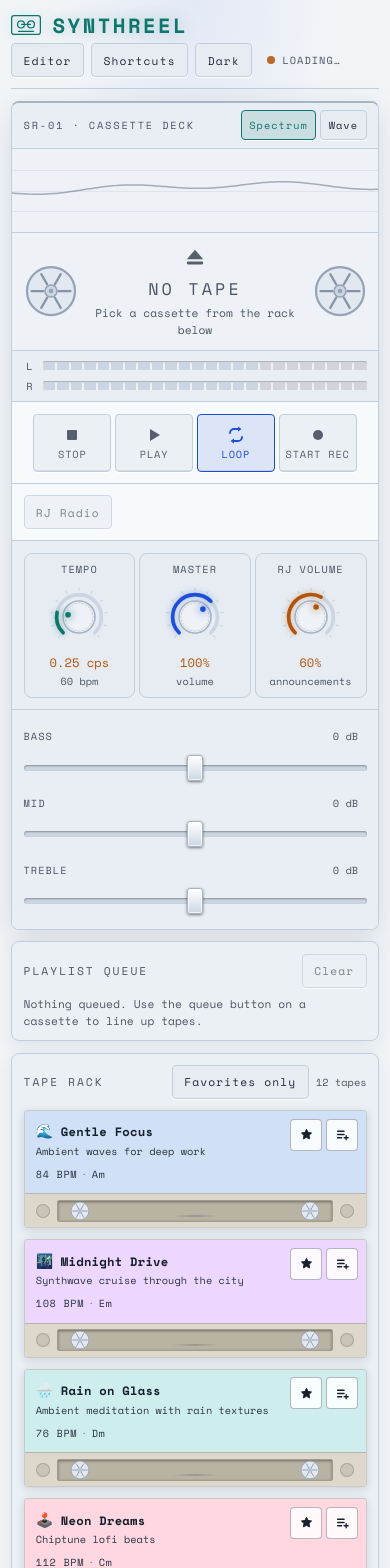
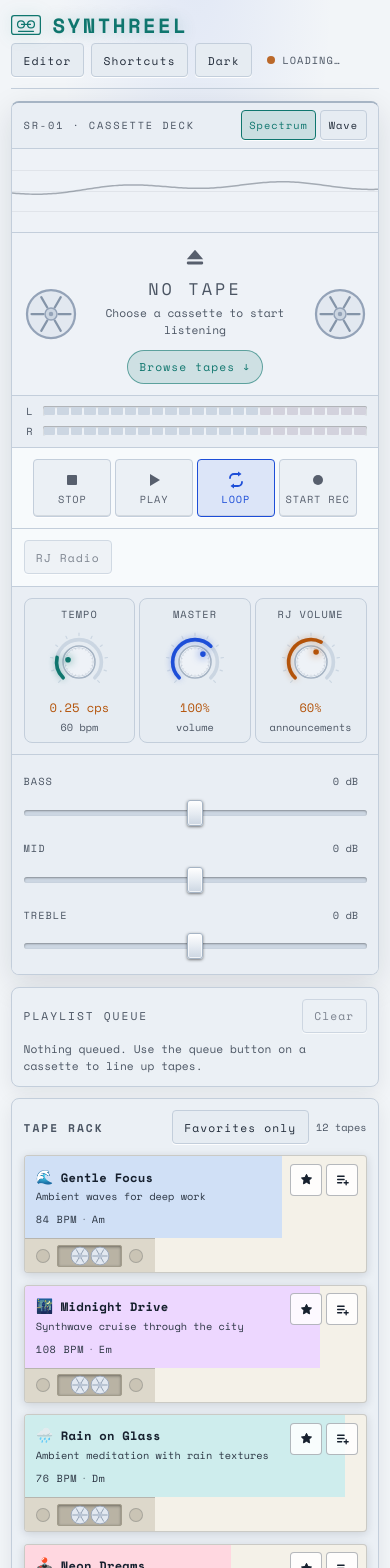
Before and after one commit to dattaprasad-r-ekavade/BinaryRadio, a React (Vite) app: page / in a window 390 px wide. Shown: the top 1568 px of the page. Built offline with nearby package versions, Linux system fonts and the light colour scheme.

Commit message:
feat(ui): improve mobile tape browsing

```diff
--- a/src/App.jsx
+++ b/src/App.jsx
@@ -40,7 +40,7 @@ export default function App() {
 
   return (
     <div
-      className="app"
+      className={transport.loadedTrack ? 'app app--has-mobile-player' : 'app'}
       data-audio-ready={transport.audioReady ? 'true' : 'false'}
       data-deck-state={transport.deckState}
     >
@@ -88,6 +88,56 @@ export default function App() {
       </header>
 
       <HelpModal open={ui.showShortcuts} onClose={() => ui.actions.setShowShortcuts(false)} />
+
+      {transport.loadedTrack && (
+        <aside className="mobile-player" aria-label="Mobile playback controls">
+          <div className="mobile-player-info">
+            <span className="mobile-player-kicker">
+              {transport.deckState === 'playing'
+                ? 'NOW PLAYING'
+                : transport.deckState === 'paused'
+                  ? 'PAUSED'
+                  : 'TAPE LOADED'}
+            </span>
+            <span className="mobile-player-title">
+              <span aria-hidden="true">{transport.loadedTrack.emoji}</span>{' '}
+              {transport.loadedTrack.title}
+            </span>
+          </div>
+          <div className="mobile-player-actions">
+            <button
+              type="button"
+              className="mobile-player-btn"
+              onClick={transport.actions.stop}
+              disabled={transport.deckState === 'stopped'}
+              aria-label="Stop playback"
+            >
+              <svg viewBox="0 0 20 20" aria-hidden="true" focusable="false">
+                <rect x="5" y="5" width="10" height="10" rx="1" fill="currentColor" />
+              </svg>
+            </button>
+            <button
+              type="button"
+              className="mobile-player-btn mobile-player-btn--primary"
+              onClick={
+                transport.deckState === 'playing' ? transport.actions.pause : transport.actions.play
+              }
+              disabled={!transport.ready}
+              aria-label={transport.deckState === 'playing' ? 'Pause playback' : 'Play tape'}
+            >
+              {transport.deckState === 'playing' ? (
+                <svg viewBox="0 0 20 20" aria-hidden="true" focusable="false">
+                  <path d="M5.5 4h3v12h-3zM11.5 4h3v12h-3z" fill="currentColor" />
+                </svg>
+              ) : (
+                <svg viewBox="0 0 20 20" aria-hidden="true" focusable="false">
+                  <path d="M6 4l10 6-10 6z" fill="currentColor" />
+                </svg>
+              )}
+            </button>
+          </div>
+        </aside>
+      )}
 
       <Suspense fallback={null}>
         <TuneEditor
--- a/src/components/CassetteCard.css
+++ b/src/components/CassetteCard.css
@@ -23,11 +23,8 @@
 
 .cas {
   position: relative;
-  display: flex;
-  flex-direction: column;
   border-radius: var(--r-sm);
   overflow: hidden;
-  cursor: pointer;
   text-align: left;
   background: var(--cas-shell);
   border: 1px solid var(--cas-shell-border);
@@ -44,9 +41,21 @@
     0 0 0 1px var(--ca, var(--border-strong));
 }
 
-.cas:focus-visible {
+.cas-select {
+  display: flex;
+  width: 100%;
+  min-height: 100%;
+  flex-direction: column;
+  border: 0;
+  background: transparent;
+  color: inherit;
+  cursor: pointer;
+  text-align: left;
+}
+
+.cas-select:focus-visible {
   outline: 2px solid var(--green);
-  outline-offset: 2px;
+  outline-offset: -3px;
 }
 
 .cas--loaded {
--- a/src/components/CassetteCard.jsx
+++ b/src/components/CassetteCard.jsx
@@ -36,27 +36,21 @@ export default function CassetteCard({
   onFavorite,
   onQueue,
 }) {
-  const onCardKeyDown = (e) => {
-    if (e.key === 'Enter' || e.key === ' ') {
-      e.preventDefault()
-      onClick()
-    }
-  }
-
   const status = loaded ? (playing ? 'Playing' : 'Loaded') : null
 
   return (
-    <div
+    <article
       className={loaded ? 'cas cas--loaded' : 'cas'}
       style={{ '--cc': track.color, '--ca': track.accent }}
+    >
+      <button
+        type="button"
+        className="cas-select"
         onClick={onClick}
-      onKeyDown={onCardKeyDown}
-      role="button"
-      tabIndex={0}
         aria-label={`${track.title}${status ? `, ${status}` : ''}. ${track.description}`}
       >
-      <div className="cas-label">
-        <div className="cas-label-head">
+        <span className="cas-label">
+          <span className="cas-label-head">
             <span className="cas-emoji" aria-hidden="true">
               {track.emoji}
             </span>
@@ -66,18 +60,18 @@ export default function CassetteCard({
                 {playing ? 'PLAYING' : 'LOADED'}
               </span>
             )}
-        </div>
-        <p className="cas-desc">{track.description}</p>
-        <div className="cas-meta">
+          </span>
+          <span className="cas-desc">{track.description}</span>
+          <span className="cas-meta">
             <span>{track.bpm} BPM</span>
             <span className="cas-meta-sep" aria-hidden="true">
               ·
             </span>
             <span>{track.key}</span>
-        </div>
-      </div>
+          </span>
+        </span>
 
-      <div className="cas-mech" aria-hidden="true">
+        <span className="cas-mech" aria-hidden="true">
           <span className="cas-screw" />
           <span className="cas-win">
             <Reel spin={loaded && playing} size={20} />
@@ -85,15 +79,18 @@ export default function CassetteCard({
             <Reel spin={loaded && playing} size={20} />
           </span>
           <span className="cas-screw" />
-      </div>
+        </span>
+      </button>
 
       {/* Rendered last so it paints above the label without a z-index war. */}
-      <div className="cas-actions" onClick={(e) => e.stopPropagation()}>
+      <div className="cas-actions">
         <button
           type="button"
           className={favorite ? 'cas-act cas-act--fav' : 'cas-act'}
           title={favorite ? 'Remove from favorites' : 'Add to favorites'}
-          aria-label={favorite ? `Remove ${track.title} from favorites` : `Add ${track.title} to favorites`}
+          aria-label={
+            favorite ? `Remove ${track.title} from favorites` : `Add ${track.title} to favorites`
+          }
           aria-pressed={favorite}
           onClick={onFavorite}
         >
@@ -109,7 +106,7 @@ export default function CassetteCard({
           <QueueIcon />
         </button>
       </div>
-    </div>
+    </article>
   )
 }
 
--- a/src/components/Deck.css
+++ b/src/components/Deck.css
@@ -162,6 +162,31 @@
 .deck-idle-sub {
   font-size: var(--fs-xs);
   color: var(--dim);
+}
+
+.deck-browse {
+  display: inline-flex;
+  align-items: center;
+  gap: var(--sp-2);
+  min-height: 34px;
+  margin-top: var(--sp-2);
+  padding: 0 var(--sp-3);
+  border: 1px solid var(--accent-green-border);
+  border-radius: var(--r-pill);
+  background: var(--accent-green-bg);
+  color: var(--green);
+  font-size: var(--fs-xs);
+  letter-spacing: var(--ls-wide);
+  text-decoration: none;
+  transition:
+    background var(--dur-fast) var(--ease),
+    transform var(--dur-fast) var(--ease);
+}
+
+.deck-browse:hover {
+  background: var(--accent-green-bg-strong);
+  text-decoration: none;
+  transform: translateY(-1px);
 }
 
 .meta-pills {
--- a/src/components/Deck.jsx
+++ b/src/components/Deck.jsx
@@ -279,7 +279,11 @@ export default function Deck({
                 {Icon.eject}
               </span>
               <p className="deck-idle">NO TAPE</p>
-              <p className="deck-idle-sub">Pick a cassette from the rack below</p>
+              <p className="deck-idle-sub">Choose a cassette to start listening</p>
+              <a className="deck-browse" href="#tape-rack">
+                Browse tapes
+                <span aria-hidden="true">↓</span>
+              </a>
             </>
           )}
         </div>
--- a/src/components/Rack.css
+++ b/src/components/Rack.css
@@ -4,6 +4,7 @@
   border-radius: var(--r);
   padding: var(--sp-4);
   box-shadow: var(--shadow-panel);
+  scroll-margin-top: var(--sp-4);
 }
 
 /* Radio mode drives the rack itself, so picking a tape is disabled. The old
--- a/src/components/Rack.jsx
+++ b/src/components/Rack.jsx
@@ -17,9 +17,9 @@ export default function Rack({
   const filtered = onlyFavorites ? tracks.filter((t) => favorites.includes(t.id)) : tracks
 
   return (
-    <section className={radioEnabled ? 'rack rack--radio' : 'rack'}>
+    <section id="tape-rack" className={radioEnabled ? 'rack rack--radio' : 'rack'}>
       <header className="rack-hd">
-        <span className="rack-title">TAPE RACK</span>
+        <h2 className="rack-title">TAPE RACK</h2>
         <div className="rack-tools">
           <button
             type="button"
--- a/src/styles/app.css
+++ b/src/styles/app.css
@@ -214,6 +214,12 @@
   border: 0;
 }
 
+/* A compact transport follows the listener while they browse tapes on a
+   phone. It stays out of the desktop layout, where the full deck is nearby. */
+.mobile-player {
+  display: none;
+}
+
 /* ------------------------------------------------------------- responsive */
 
 @media (max-width: 720px) {
@@ -236,4 +242,88 @@
     width: 100%;
     justify-content: flex-start;
   }
+
+  .app--has-mobile-player {
+    padding-bottom: calc(6.75rem + env(safe-area-inset-bottom));
+  }
+
+  .mobile-player {
+    position: fixed;
+    z-index: 20;
+    left: var(--sp-3);
+    right: var(--sp-3);
+    bottom: calc(var(--sp-3) + env(safe-area-inset-bottom));
+    display: flex;
+    align-items: center;
+    gap: var(--sp-3);
+    max-width: 680px;
+    min-height: 68px;
+    margin: 0 auto;
+    padding: var(--sp-2) var(--sp-2) var(--sp-2) var(--sp-3);
+    border: 1px solid var(--accent-green-border);
+    border-radius: var(--r-lg);
+    background: color-mix(in srgb, var(--panel) 90%, transparent);
+    box-shadow:
+      var(--shadow-elevated),
+      0 0 24px var(--accent-green-glow);
+    backdrop-filter: blur(14px);
+  }
+
+  .mobile-player-info {
+    display: flex;
+    flex: 1;
+    min-width: 0;
+    flex-direction: column;
+    gap: 2px;
+  }
+
+  .mobile-player-kicker {
+    color: var(--green);
+    font-size: var(--fs-2xs);
+    letter-spacing: var(--ls-wider);
+  }
+
+  .mobile-player-title {
+    overflow: hidden;
+    color: var(--text);
+    font-size: var(--fs-sm);
+    font-weight: 700;
+    text-overflow: ellipsis;
+    white-space: nowrap;
+  }
+
+  .mobile-player-actions {
+    display: flex;
+    flex-shrink: 0;
+    gap: var(--sp-2);
+  }
+
+  .mobile-player-btn {
+    display: inline-flex;
+    align-items: center;
+    justify-content: center;
+    width: var(--tap);
+    height: var(--tap);
+    border: 1px solid var(--border-strong);
+    border-radius: 50%;
+    background: var(--bg3);
+    color: var(--text);
+    box-shadow: var(--btn-top-highlight);
+  }
+
+  .mobile-player-btn svg {
+    width: 18px;
+    height: 18px;
+  }
+
+  .mobile-player-btn:disabled {
+    color: var(--dimmer);
+    opacity: 0.65;
+  }
+
+  .mobile-player-btn--primary {
+    border-color: var(--green);
+    background: var(--accent-green-bg-strong);
+    color: var(--green);
+  }
 }
```
Also changed, not shown: 2 other files (tests, documents, lock files or other folders). Lines whose indentation alone changed are shown as unchanged.
